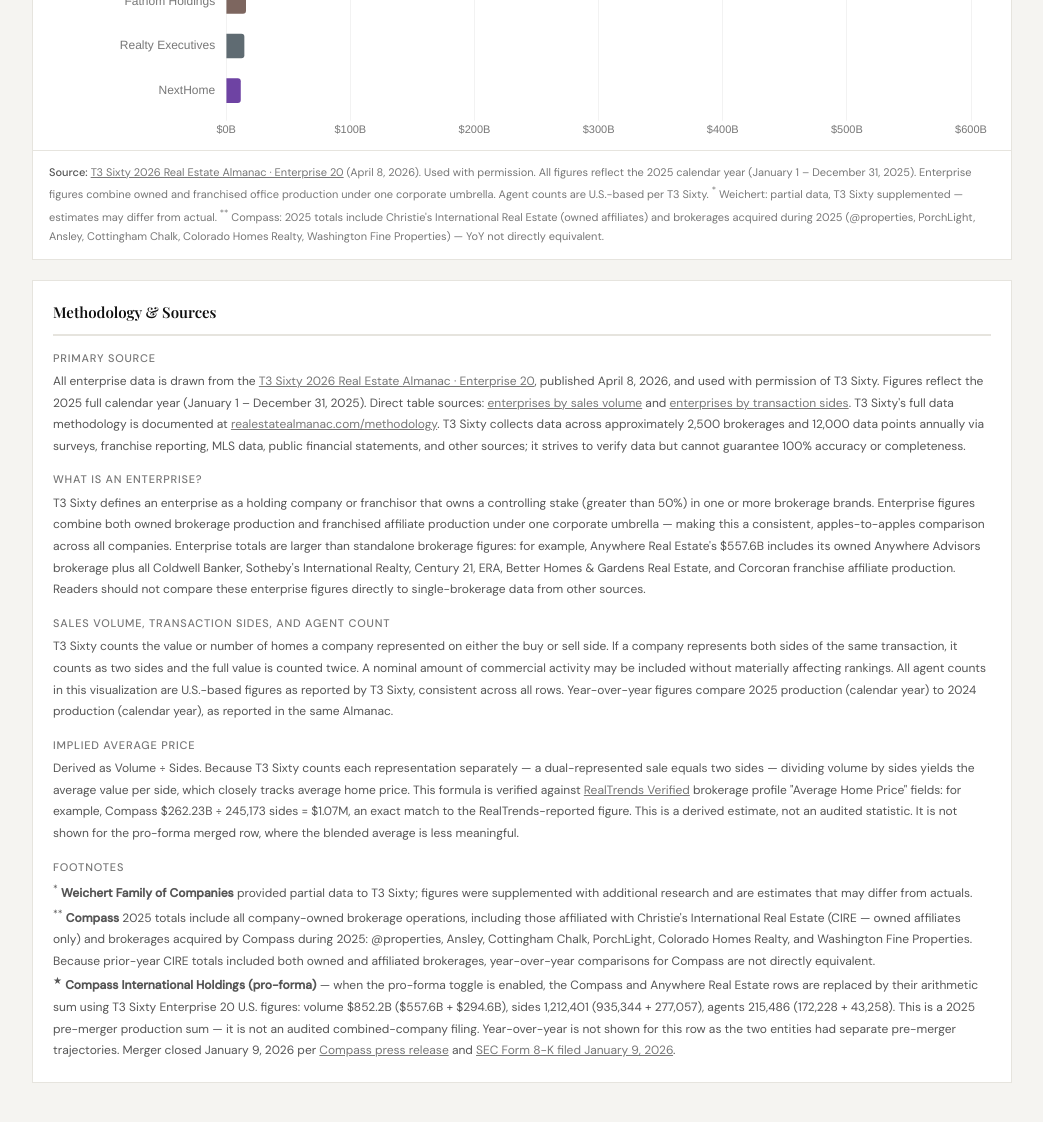
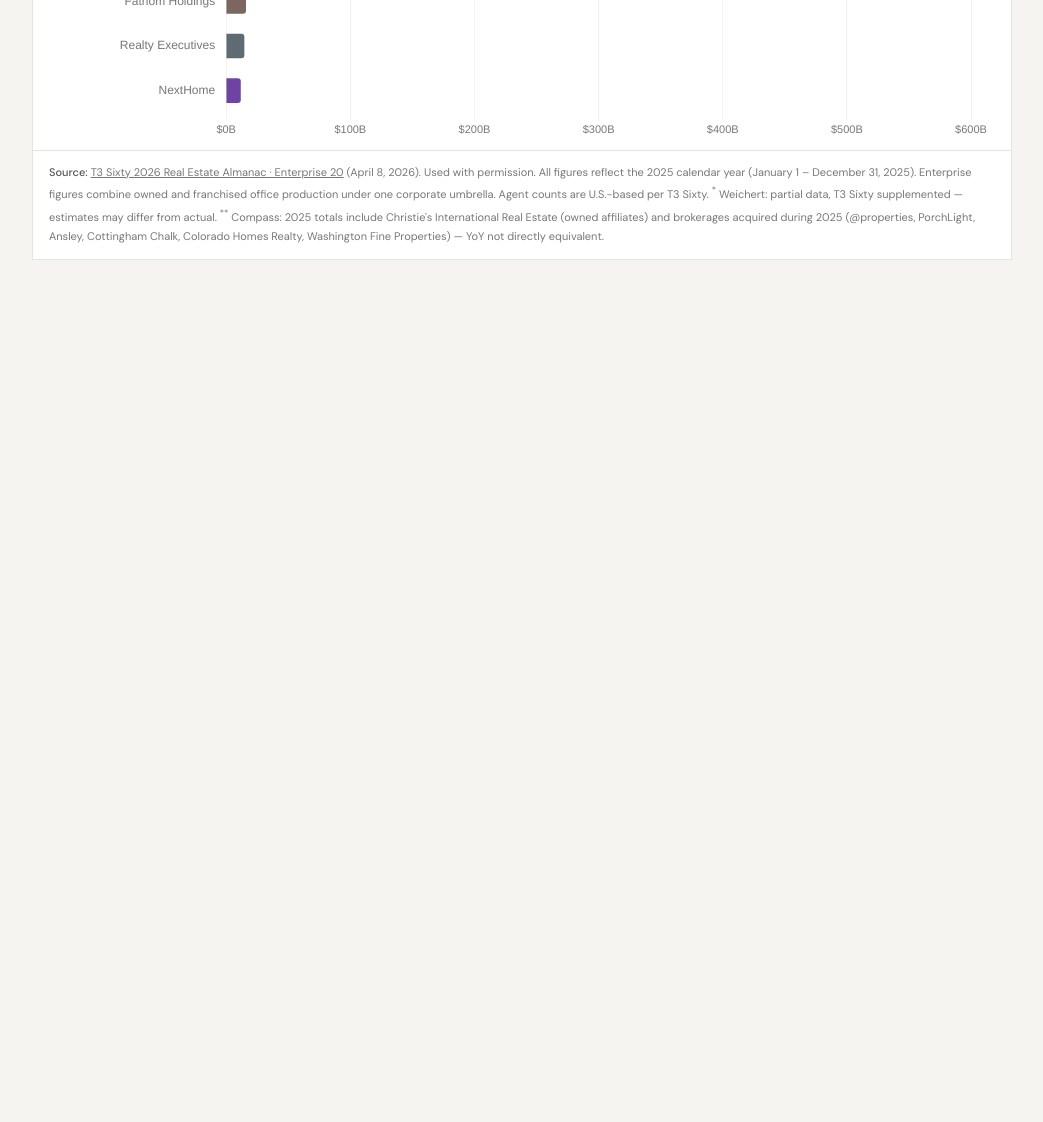
Before and after one commit to taylorwanderson/Brokerages-Ranked, a plain HTML site: page index.html in a window 1280 px wide. Shown: the part 1108-2230 px from the top of the page, without its empty margins (118-1161 px from the left). After the commit the page ends 1408 px from the top, so only its background shows below. Drawn offline with nearby package versions, Linux system fonts and the light colour scheme.

Commit message:
index.html

```diff
--- a/index.html
+++ b/index.html
@@ -93,16 +93,6 @@
 .fn strong{color:var(--g6);font-weight:500}
 .fn a{color:var(--g5);text-decoration:underline}
 .fn sup{font-size:9px;vertical-align:super}
-
-/* METHODOLOGY BLOCK */
-.meth{background:var(--white);border:1px solid var(--g2);margin-top:20px;padding:20px}
-.meth h3{font-family:var(--Fd);font-size:15px;font-weight:600;color:var(--black);margin-bottom:14px;padding-bottom:10px;border-bottom:2px solid var(--g2)}
-.meth-section{margin-bottom:14px}
-.meth-section:last-child{margin-bottom:0}
-.meth-section h4{font-size:11px;font-weight:500;letter-spacing:.8px;text-transform:uppercase;color:var(--g5);margin-bottom:5px}
-.meth-section p{font-size:12px;color:var(--g6);line-height:1.8}
-.meth-section a{color:var(--g5);text-decoration:underline}
-.meth-section a:hover{color:var(--black)}
 
 @media(max-width:640px){
   .wrap{padding-left:12px;padding-right:12px}
@@ -211,38 +201,7 @@
       <div style="position:relative;padding:12px 16px 10px" id="yWrap"><canvas id="yoyC"></canvas></div>
     </div>
     <div class="fn" id="yoyFn">
-      <strong>Year-over-year:</strong> Compares 2025 production (calendar year January 1 – December 31, 2025) to 2024 production (calendar year January 1 – December 31, 2024), as reported in the <a href="https://www.realestatealmanac.com/enterprises" target="_blank">T3 Sixty 2026 Real Estate Almanac</a> (April 8, 2026). Used with permission. <sup>**</sup> Compass YoY not directly equivalent — see Compass footnote in methodology.
-    </div>
-  </div>
-
-  <div class="meth">
-    <h3>Methodology &amp; Sources</h3>
-
-    <div class="meth-section">
-      <h4>Primary Source</h4>
-      <p>All enterprise data is drawn from the <a href="https://www.realestatealmanac.com/enterprises" target="_blank">T3 Sixty 2026 Real Estate Almanac · Enterprise 20</a>, published April 8, 2026, and used with permission of T3 Sixty. Figures reflect the 2025 full calendar year (January 1 – December 31, 2025). Direct table sources: <a href="https://www.realestatealmanac.com/enterprises/by-sales-volume" target="_blank">enterprises by sales volume</a> and <a href="https://www.realestatealmanac.com/enterprises/by-transaction-sides" target="_blank">enterprises by transaction sides</a>. T3 Sixty's full data methodology is documented at <a href="https://www.realestatealmanac.com/methodology" target="_blank">realestatealmanac.com/methodology</a>. T3 Sixty collects data across approximately 2,500 brokerages and 12,000 data points annually via surveys, franchise reporting, MLS data, public financial statements, and other sources; it strives to verify data but cannot guarantee 100% accuracy or completeness.</p>
-    </div>
-
-    <div class="meth-section">
-      <h4>What is an enterprise?</h4>
-      <p>T3 Sixty defines an enterprise as a holding company or franchisor that owns a controlling stake (greater than 50%) in one or more brokerage brands. Enterprise figures combine both owned brokerage production and franchised affiliate production under one corporate umbrella — making this a consistent, apples-to-apples comparison across all companies. Enterprise totals are larger than standalone brokerage figures: for example, Anywhere Real Estate's $557.6B includes its owned Anywhere Advisors brokerage plus all Coldwell Banker, Sotheby's International Realty, Century 21, ERA, Better Homes &amp; Gardens Real Estate, and Corcoran franchise affiliate production. Readers should not compare these enterprise figures directly to single-brokerage data from other sources.</p>
-    </div>
-
-    <div class="meth-section">
-      <h4>Sales volume, transaction sides, and agent count</h4>
-      <p>T3 Sixty counts the value or number of homes a company represented on either the buy or sell side. If a company represents both sides of the same transaction, it counts as two sides and the full value is counted twice. A nominal amount of commercial activity may be included without materially affecting rankings. All agent counts in this visualization are U.S.-based figures as reported by T3 Sixty, consistent across all rows. Year-over-year figures compare 2025 production (calendar year) to 2024 production (calendar year), as reported in the same Almanac.</p>
-    </div>
-
-    <div class="meth-section">
-      <h4>Implied average price</h4>
-      <p>Derived as Volume ÷ Sides. Because T3 Sixty counts each representation separately — a dual-represented sale equals two sides — dividing volume by sides yields the average value per side, which closely tracks average home price. This formula is verified against <a href="https://www.realtrends.com/ranking/best-real-estate-agents-united-states/brokerages-by-volume/" target="_blank">RealTrends Verified</a> brokerage profile "Average Home Price" fields: for example, Compass $262.23B ÷ 245,173 sides = $1.07M, an exact match to the RealTrends-reported figure. This is a derived estimate, not an audited statistic. It is not shown for the pro-forma merged row, where the blended average is less meaningful.</p>
-    </div>
-
-    <div class="meth-section">
-      <h4>Footnotes</h4>
-      <p><sup>*</sup> <strong>Weichert Family of Companies</strong> provided partial data to T3 Sixty; figures were supplemented with additional research and are estimates that may differ from actuals.</p>
-      <p><sup>**</sup> <strong>Compass</strong> 2025 totals include all company-owned brokerage operations, including those affiliated with Christie's International Real Estate (CIRE — owned affiliates only) and brokerages acquired by Compass during 2025: @properties, Ansley, Cottingham Chalk, PorchLight, Colorado Homes Realty, and Washington Fine Properties. Because prior-year CIRE totals included both owned and affiliated brokerages, year-over-year comparisons for Compass are not directly equivalent.</p>
-      <p><sup>★</sup> <strong>Compass International Holdings (pro-forma)</strong> — when the pro-forma toggle is enabled, the Compass and Anywhere Real Estate rows are replaced by their arithmetic sum using T3 Sixty Enterprise 20 U.S. figures: volume $852.2B ($557.6B + $294.6B), sides 1,212,401 (935,344 + 277,057), agents 215,486 (172,228 + 43,258). This is a 2025 pre-merger production sum — it is not an audited combined-company filing. Year-over-year is not shown for this row as the two entities had separate pre-merger trajectories. Merger closed January 9, 2026 per <a href="https://www.prnewswire.com/news-releases/compass-and-anywhere-real-estate-begin-a-new-chapter-as-one-company-built-for-real-estate-professionals-302657055.html" target="_blank">Compass press release</a> and <a href="https://www.sec.gov/Archives/edgar/data/1563190/000156319026000019/comp-20260109.htm" target="_blank">SEC Form 8-K filed January 9, 2026</a>.</p>
+      <strong>Year-over-year:</strong> Compares 2025 production (calendar year January 1 – December 31, 2025) to 2024 production (calendar year January 1 – December 31, 2024), as reported in the <a href="https://www.realestatealmanac.com/enterprises" target="_blank">T3 Sixty 2026 Real Estate Almanac</a> (April 8, 2026). Used with permission. <sup>**</sup> Compass YoY not directly equivalent due to acquisitions and CIRE methodology change.
     </div>
   </div>
 
```
